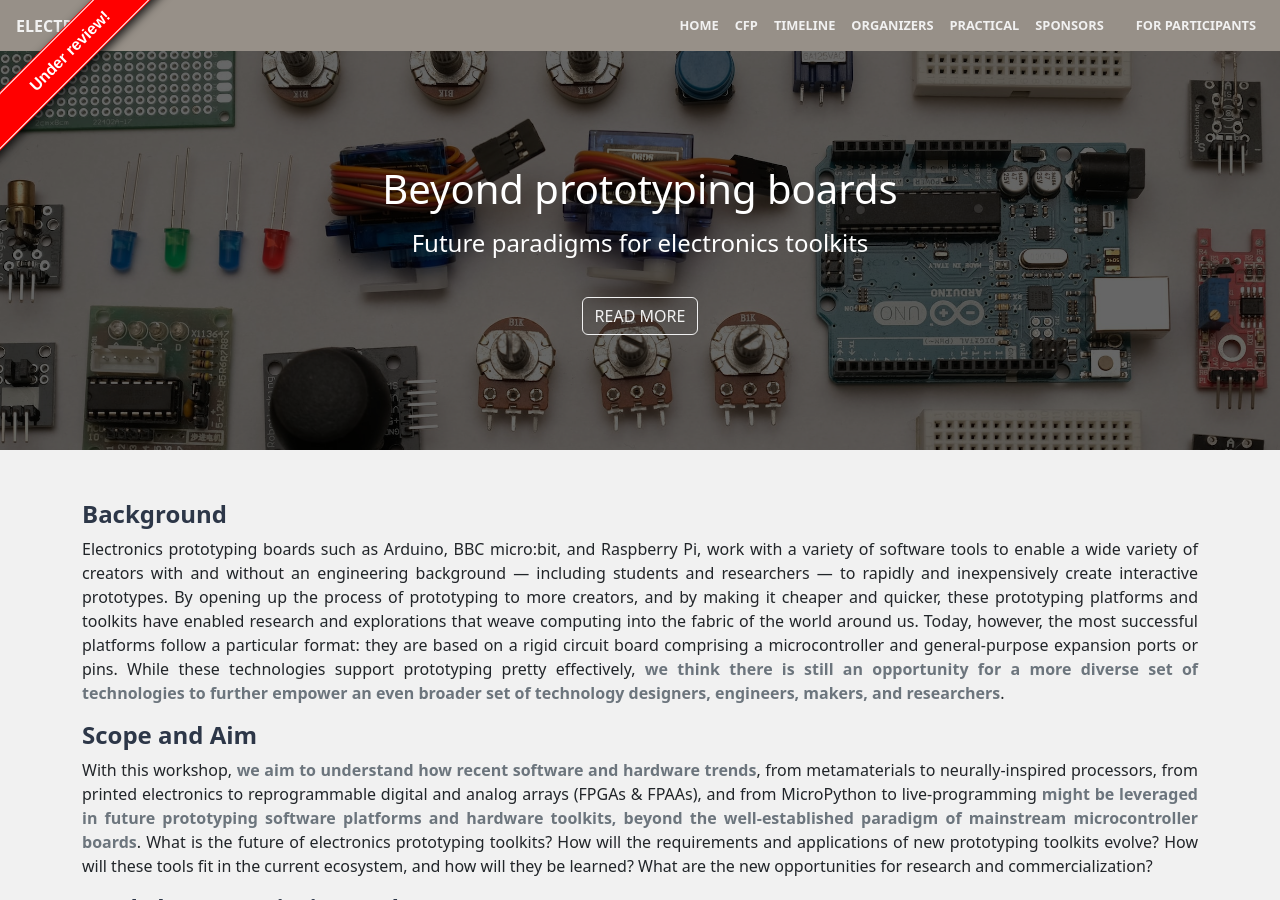
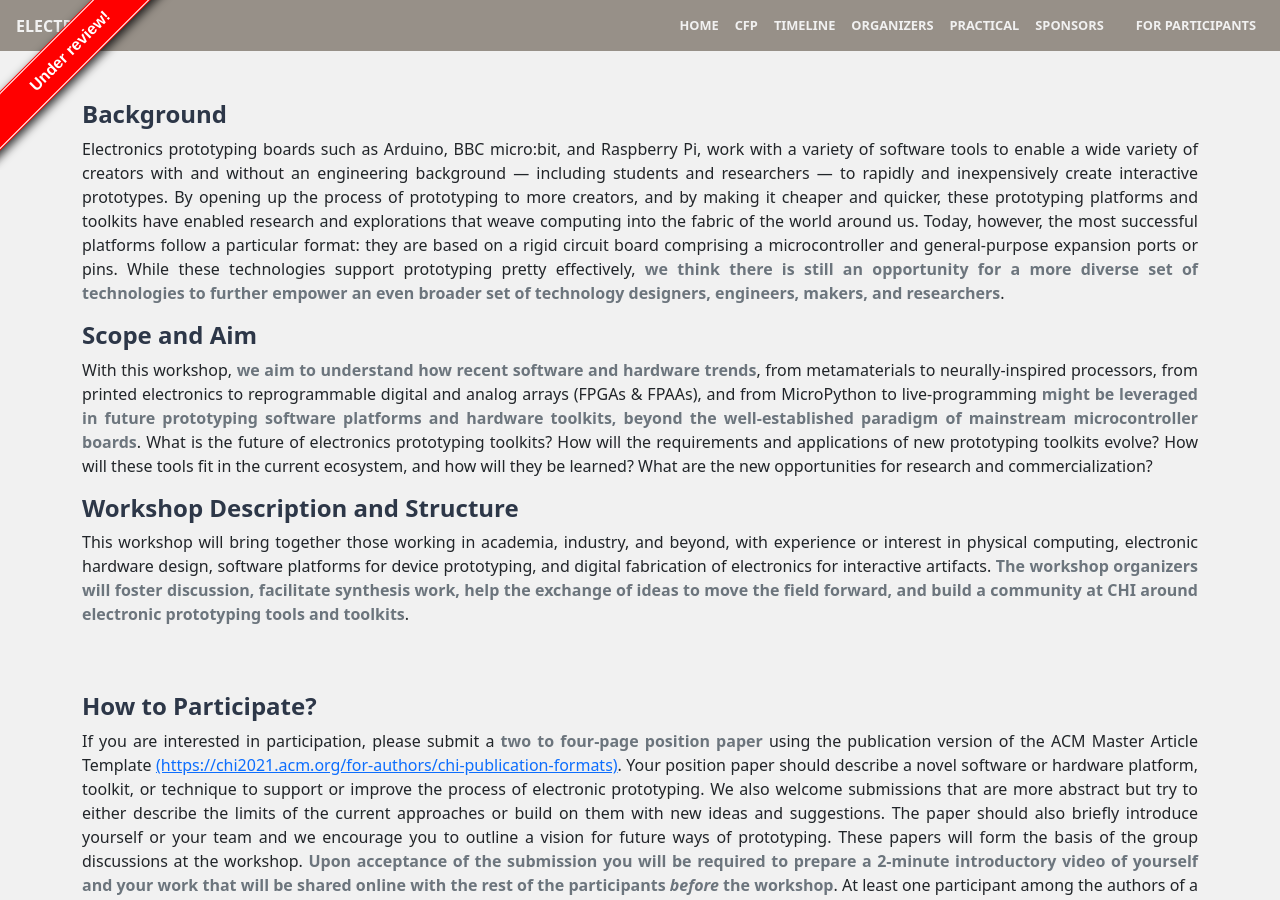
Before and after one commit to BeyondPrototyping/WorkshopWeb2023, a Jekyll site: the page built from index.html, in a window 1280 px wide and 900 px high. Built offline with Jekyll 4.4.1, drawn with Linux system fonts in a browser that asks for light colours; part of the change alters nothing that is shown.

```diff
--- a/index.html
+++ b/index.html
@@ -6,8 +6,6 @@ subheading: "Future paradigms for electronics toolkits"
 calltoaction: "Read more"
 calltoaction-link: "home"
 ---
-
-{% include banner.html %}
 
 {% include home.html %}
 
```
Also changed, not shown: Gemfile.lock.
